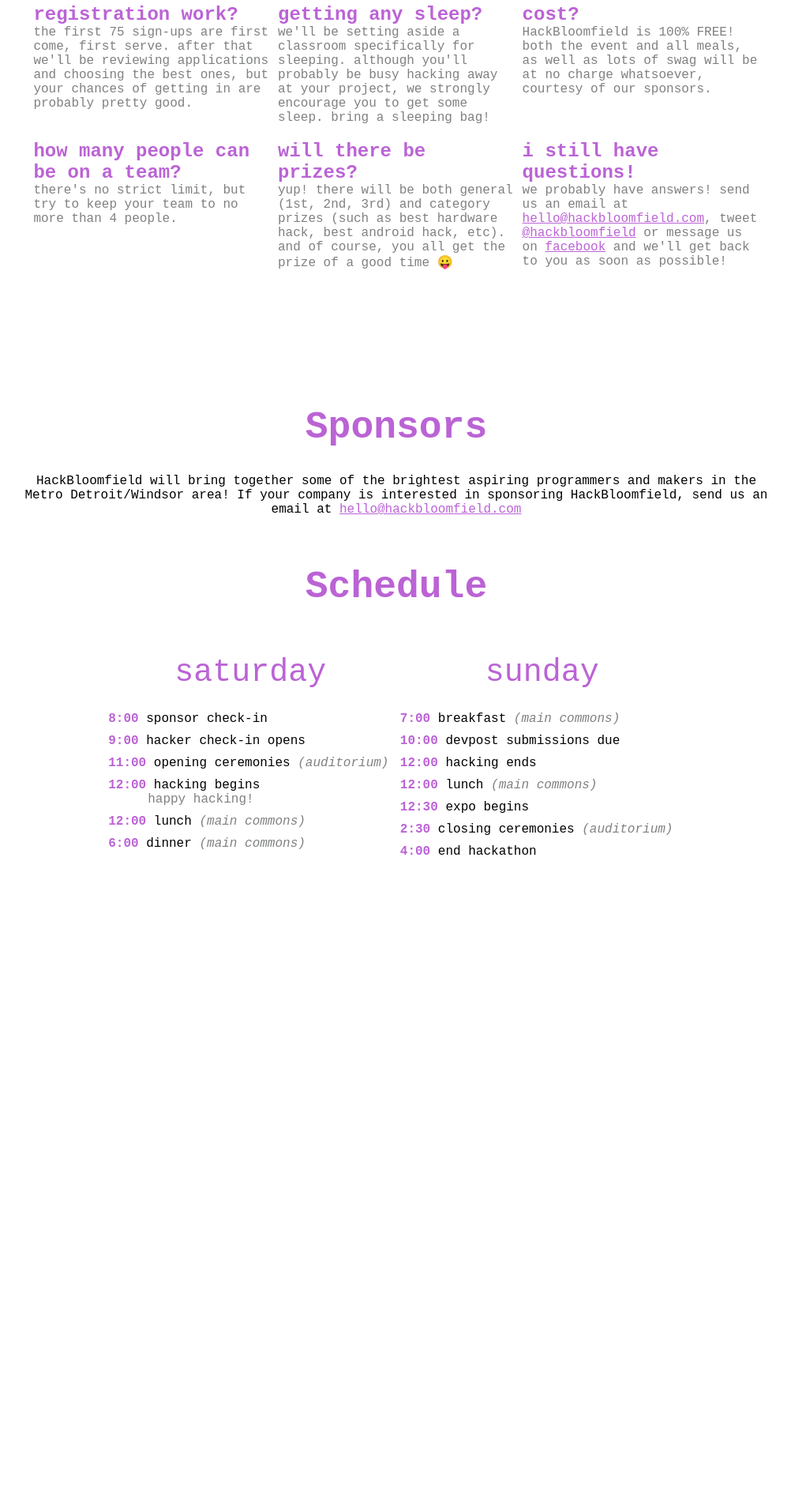
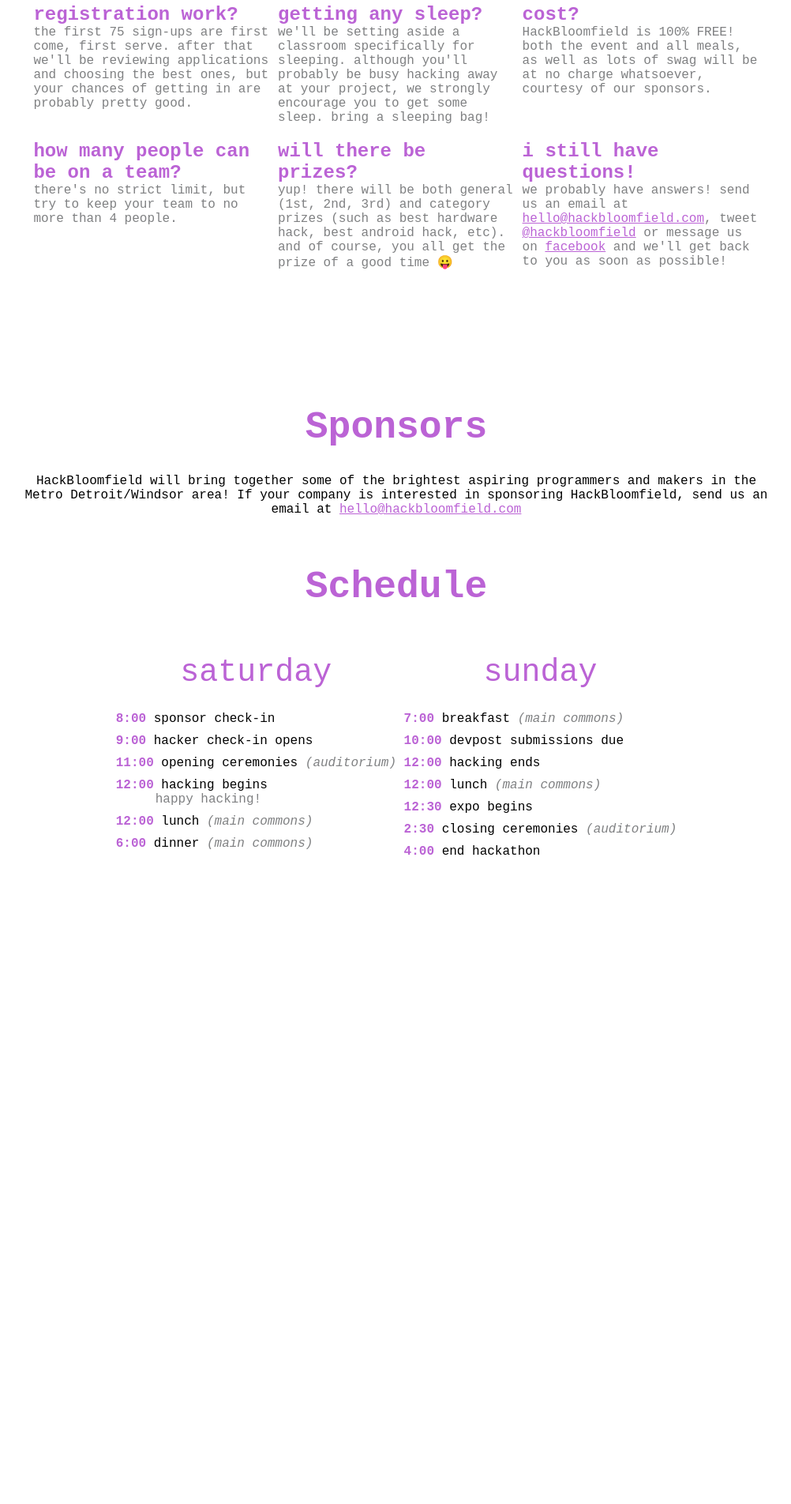
Before and after one commit to HackBloomfield/hackbloomfield.github.io, a Jekyll site: the page built from index.md, in a window 1280 px wide. Shown: the part 1378-3282 px from the top of the page at 79% size, without its empty margins (138-1140 px from the left). Built offline with Jekyll 4.4.1, drawn with Linux system fonts in a browser that asks for light colours; nearby versions of some CDN libraries.

Commit message:
fixed schedule css

```diff
--- a/css/main.scss
+++ b/css/main.scss
@@ -133,7 +133,6 @@ h1{
   text-align: center;
   display: inline-block;
   .scheduleDay{
-    width: 37.5%;
     text-align: center;
     margin-right: 0;
     display: inline-block;
```
